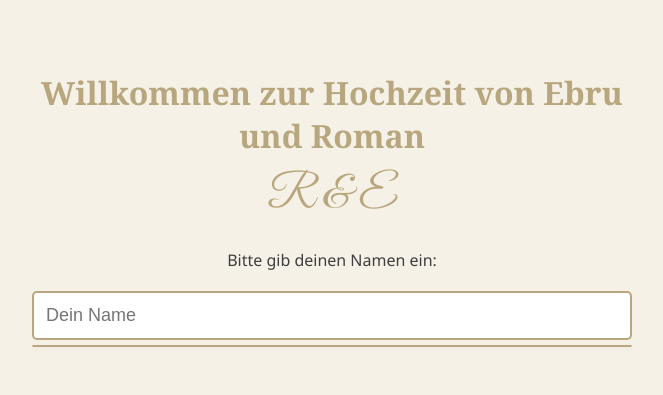
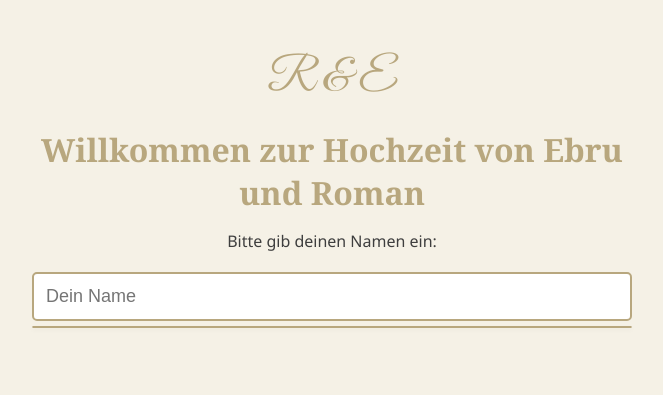
Before and after one commit to oromant/hochzeit-app, a website: page frontend/index.html in a window 1280 px wide. Shown: the whole page, without its empty margins (308-971 px from the left). Drawn offline with Linux system fonts and the light colour scheme.

Commit message:
Update index.html

```diff
--- a/frontend/index.html
+++ b/frontend/index.html
@@ -5,7 +5,7 @@
     <title>Wo sitze ich?</title>
     <meta name="viewport" content="width=device-width, initial-scale=1.0">
 
-    <!-- Eleganter Google Font für R&E -->
+    <!-- Eleganter Font für Monogramm -->
     <link href="https://fonts.googleapis.com/css2?family=Great+Vibes&display=swap" rel="stylesheet">
 
     <style>
@@ -26,19 +26,19 @@
             padding: 20px;
         }
 
+        .monogram {
+            font-family: 'Great Vibes', cursive;
+            font-size: 46px;
+            text-align: center;
+            color: var(--highlight);
+            margin-bottom: 15px;
+        }
+
         h1 {
             font-family: 'Georgia', serif;
             text-align: center;
             color: var(--highlight);
             margin-bottom: 10px;
-        }
-
-        .monogram {
-            font-family: 'Great Vibes', cursive;
-            font-size: 46px;
-            text-align: center;
-            color: var(--highlight);
-            margin-bottom: 25px;
         }
 
         p {
@@ -96,12 +96,12 @@
                 padding: 15px;
             }
 
+            .monogram {
+                font-size: 36px;
+            }
+
             h1 {
                 font-size: 22px;
-            }
-
-            .monogram {
-                font-size: 36px;
             }
 
             input {
@@ -115,8 +115,10 @@
     </style>
 </head>
 <body>
+    <!-- Monogramm ganz oben -->
+    <div class="monogram">R & E</div>
+
     <h1>Willkommen zur Hochzeit von Ebru und Roman</h1>
-    <div class="monogram">R & E</div>
     <p>Bitte gib deinen Namen ein:</p>
 
     <input type="text" id="nameInput" placeholder="Dein Name" autocomplete="off" required>
```
